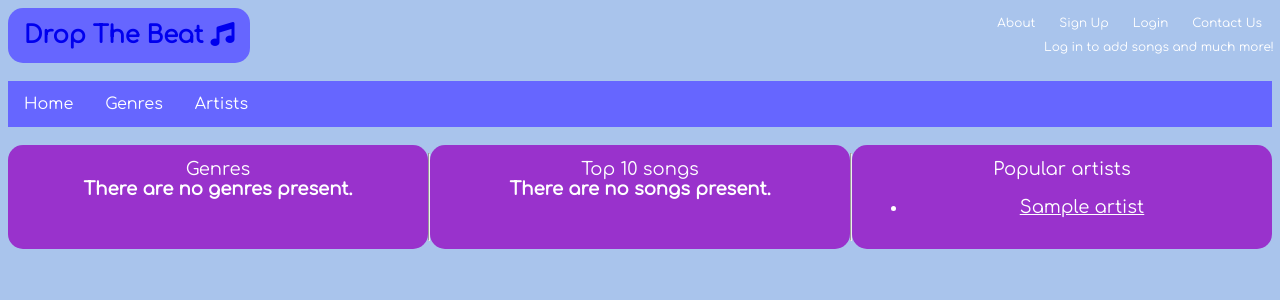
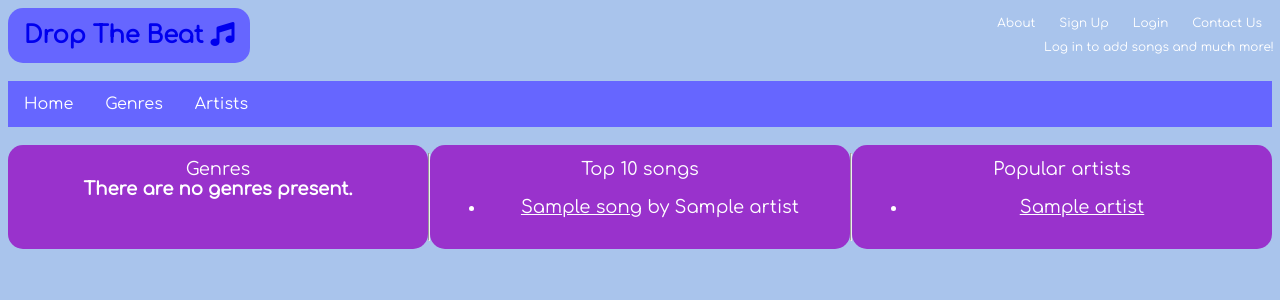
Before and after one commit to 2908400m/web_project, a Django app: page / in a window 1280 px wide. Shown: the top 300 px of the page. Run offline with Django 3.2, Linux system fonts and the light colour scheme; tables that the repository leaves empty hold one stand-in row (values such as "Sample post"); some libraries are stand-ins or nearby versions.

Commit message:
top 10 songs now working and displaying on homepage

```diff
--- a/drop_the_beat/views.py
+++ b/drop_the_beat/views.py
@@ -26,9 +26,11 @@ spotify = spotipy.Spotify(client_credentials_manager=client_credentials_manager)
 
 def home(request):
     popular_artists = Artist.objects.order_by('-profile_views')[:10]
+    popular_songs = Song.objects.order_by('-view_count')[:10]
 
     context = {
-        'popular_artists': popular_artists
+        'popular_artists': popular_artists,
+        'popular_songs': popular_songs
     }
 
     return render(request, 'drop_the_beat/home.html', context)
@@ -199,6 +201,8 @@ def song(request, song_id):
     reviews = defaultdict(list)
     song_reviews = song.reviews.all()
     review_form = ReviewForm()
+    song.view_count += 1
+    song.save()
 
     for review in song_reviews:
         print(review.comment)
--- a/templates/drop_the_beat/home.html
+++ b/templates/drop_the_beat/home.html
@@ -25,10 +25,10 @@
 <div class="page-blocks">
     Top 10 songs
     <br />
-    {% if songs %}
+    {% if popular_songs %}
     <ul>
-        {% for song in songs %}
-        <li><a href="{% url 'drop_the_beat' %}">{{ song.name }}</a></li>
+        {% for song in popular_songs %}
+        <li><a href="{% url 'song' song.id %}">{{ song.title }}</a> by {{ song.artist.name }}</li>
         {% endfor %}
         </ul>
     {% else %}
--- a/web_project/urls.py
+++ b/web_project/urls.py
@@ -26,4 +26,5 @@ urlpatterns = [
     path('admin/', admin.site.urls),
     path('artists/', views.artists, name='artists'),
     path('artist/<int:artist_id>/', views.artist_detail, name='artist_detail'),
+    path('song/<int:song_id>/', views.song, name='song'),
 ] + static(settings.STATIC_URL, document_root=settings.STATIC_ROOT)
```
Also changed, not shown: drop_the_beat/migrations/0011_auto_20250321_1234.py (added), drop_the_beat/migrations/0012_auto_20250321_1238.py (added).
